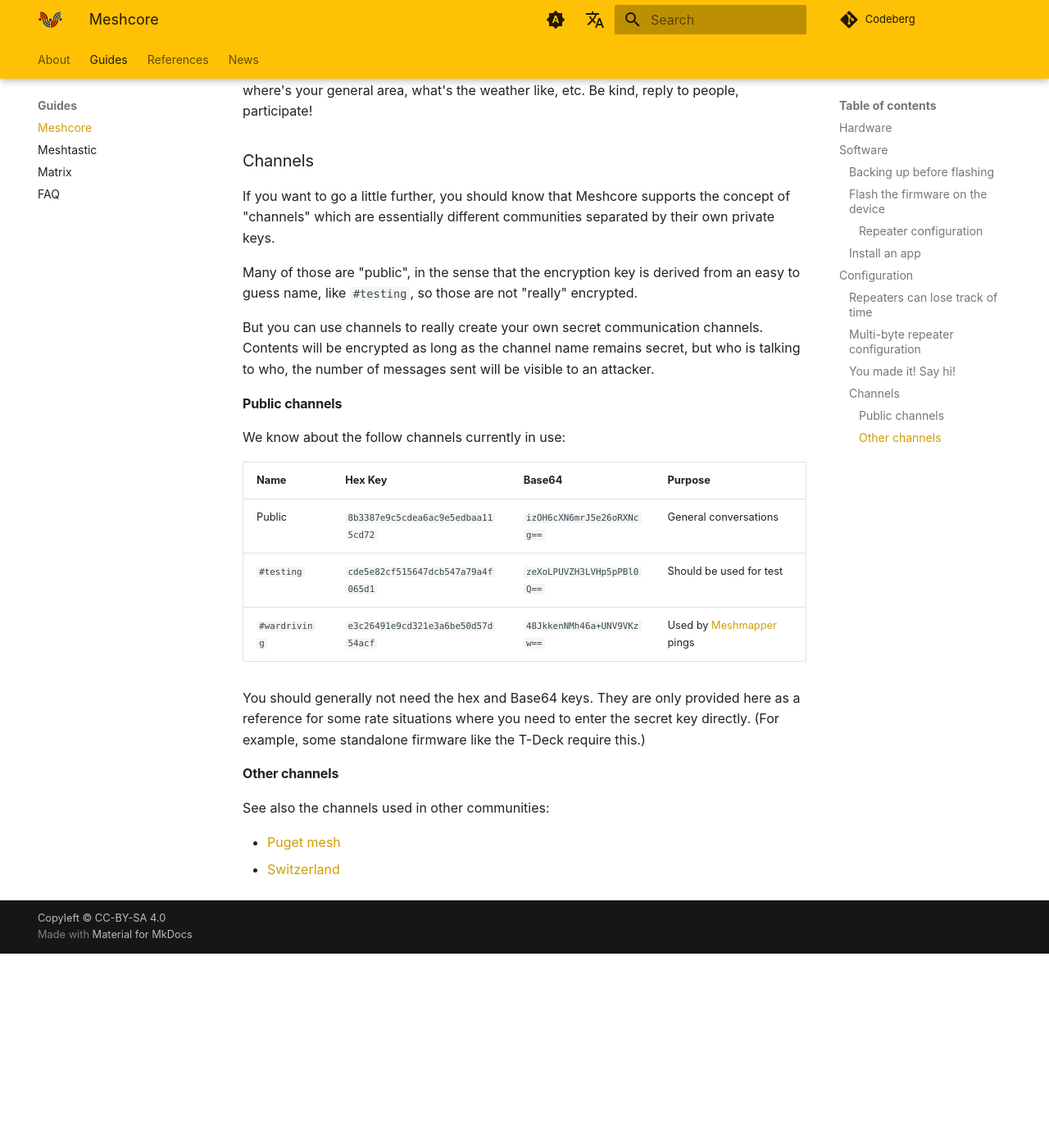
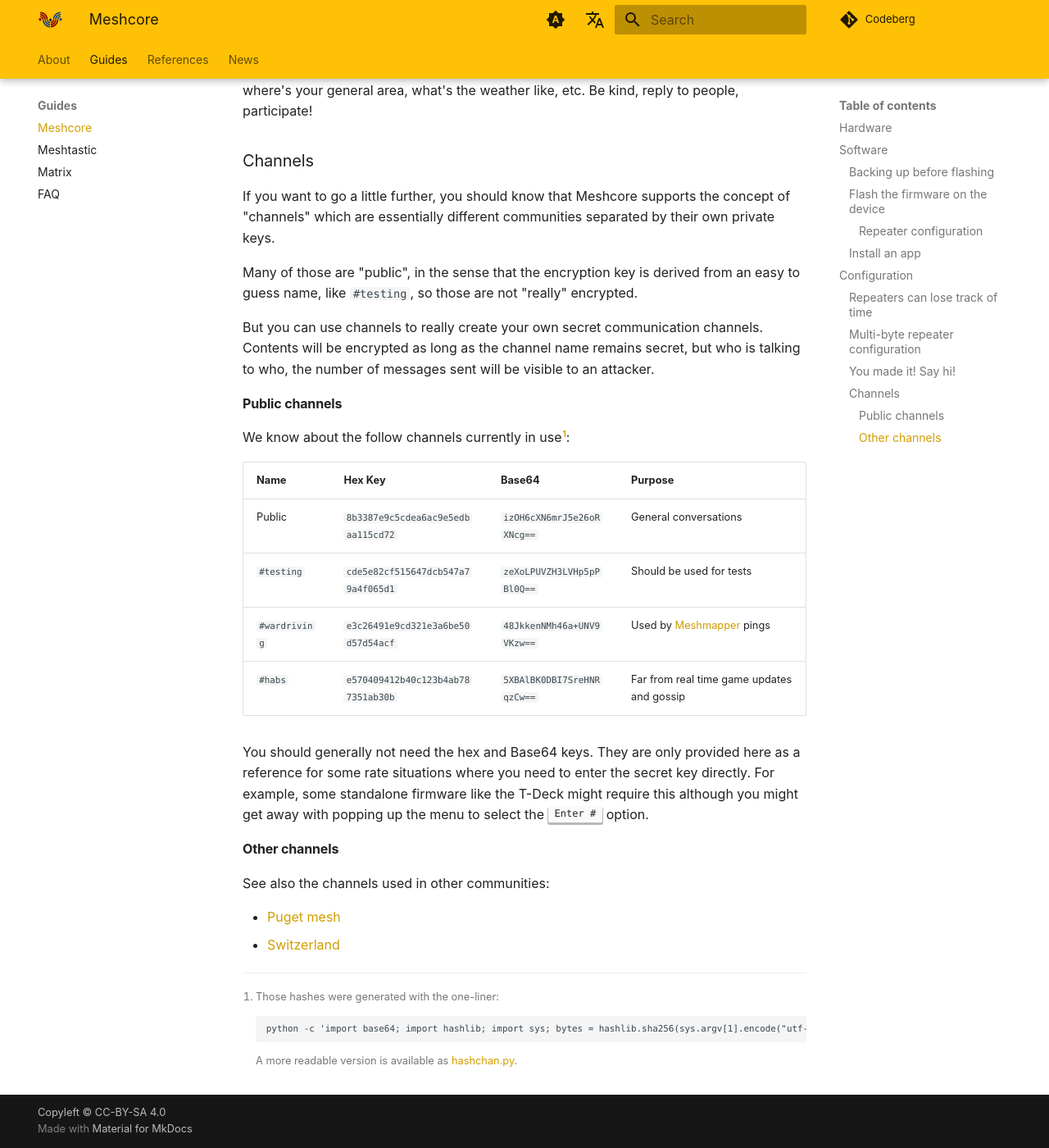
Before and after one commit to ReseauLibre/lora.reseaulibre.ca, an MkDocs documentation site: the page built from docs/guides/meshcore.md, in a window 1280 px wide and 1400 px high, scrolled down 5123 px. Shown: the whole window at 82% size. Built offline with MkDocs 1.6.1 and Material for MkDocs 9.7.7, drawn with Linux system fonts in a browser that asks for light colours; plug-ins that fetch from the network failed and are left out; comment, search, counter and statistics services are not loaded; before the commit the page ends 6286 px from its top, so only the background shows below that.

Commit message:
add habs channel, explain how keys are generated

```diff
--- a/docs/guides/meshcore.md
+++ b/docs/guides/meshcore.md
@@ -266,18 +266,29 @@ messages sent will be visible to an attacker.
 
 #### Public channels
 
-We know about the follow channels currently in use:
+We know about the follow channels currently in use[^1]:
 
-| Name          | Hex Key                            | Base64                     | Purpose                                     |
-|---------------|------------------------------------|----------------------------|---------------------------------------------|
-| Public        | `8b3387e9c5cdea6ac9e5edbaa115cd72` | `izOH6cXN6mrJ5e26oRXNcg==` | General conversations                       |
-| `#testing`    | `cde5e82cf515647dcb547a79a4f065d1` | `zeXoLPUVZH3LVHp5pPBl0Q==` | Should be used for test                     |
-| `#wardriving` | `e3c26491e9cd321e3a6be50d57d54acf` | `48JkkenNMh46a+UNV9VKzw==` | Used by [Meshmapper](https://meshmapper.net/) pings |
+| Name          | Hex Key                            | Base64                     | Purpose                                    |
+|---------------|------------------------------------|----------------------------|--------------------------------------------|
+| Public        | `8b3387e9c5cdea6ac9e5edbaa115cd72` | `izOH6cXN6mrJ5e26oRXNcg==` | General conversations                      |
+| `#testing`    | `cde5e82cf515647dcb547a79a4f065d1` | `zeXoLPUVZH3LVHp5pPBl0Q==` | Should be used for tests                   |
+| `#wardriving` | `e3c26491e9cd321e3a6be50d57d54acf` | `48JkkenNMh46a+UNV9VKzw==` | Used by [Meshmapper][] pings               |
+| `#habs`       | `e570409412b40c123b4ab787351ab30b` | `5XBAlBK0DBI7SreHNRqzCw==` | Far from real time game updates and gossip |
+
+ [Meshmapper]: https://meshmapper.net/
 
 You should generally not need the hex and Base64 keys. They are only
 provided here as a reference for some rate situations where you need
-to enter the secret key directly. (For example, some standalone
-firmware like the T-Deck require this.)
+to enter the secret key directly. For example, some standalone
+firmware like the T-Deck might require this although you might get
+away with popping up the menu to select the <kbd>Enter #</kbd> option.
+
+[^1]:
+    Those hashes were generated with the one-liner:
+
+        python -c 'import base64; import hashlib; import sys; bytes = hashlib.sha256(sys.argv[1].encode("utf-8")).digest()[:16]; print(bytes.hex(), base64.b64encode(bytes).decode("utf-8"))' '#testing'
+
+    A more readable version is available as [hashchan.py](hashchan.py).
 
 #### Other channels
 
```
Also changed, not shown: docs/guides/hashchan.py (added, +27 -0 lines).
